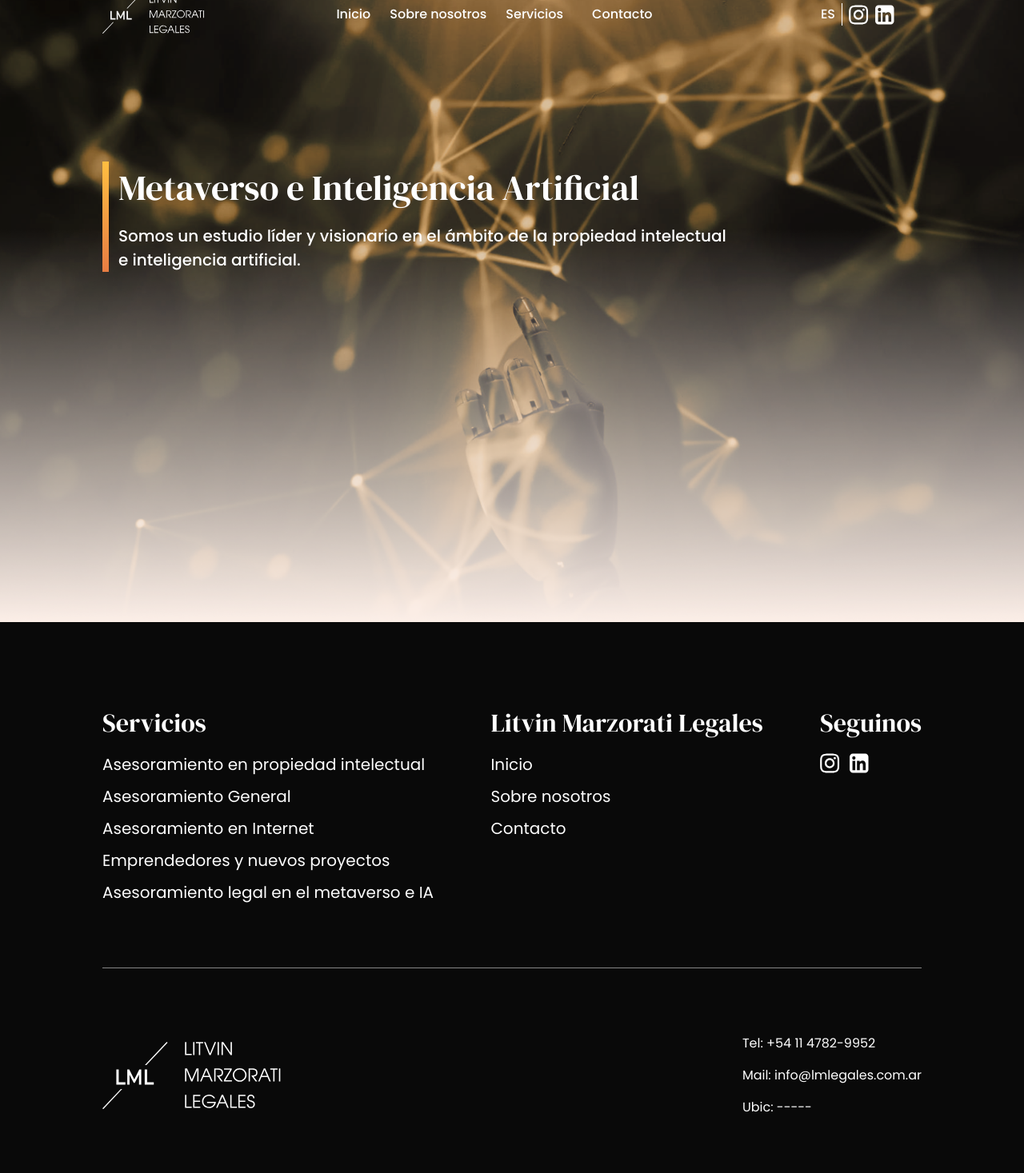
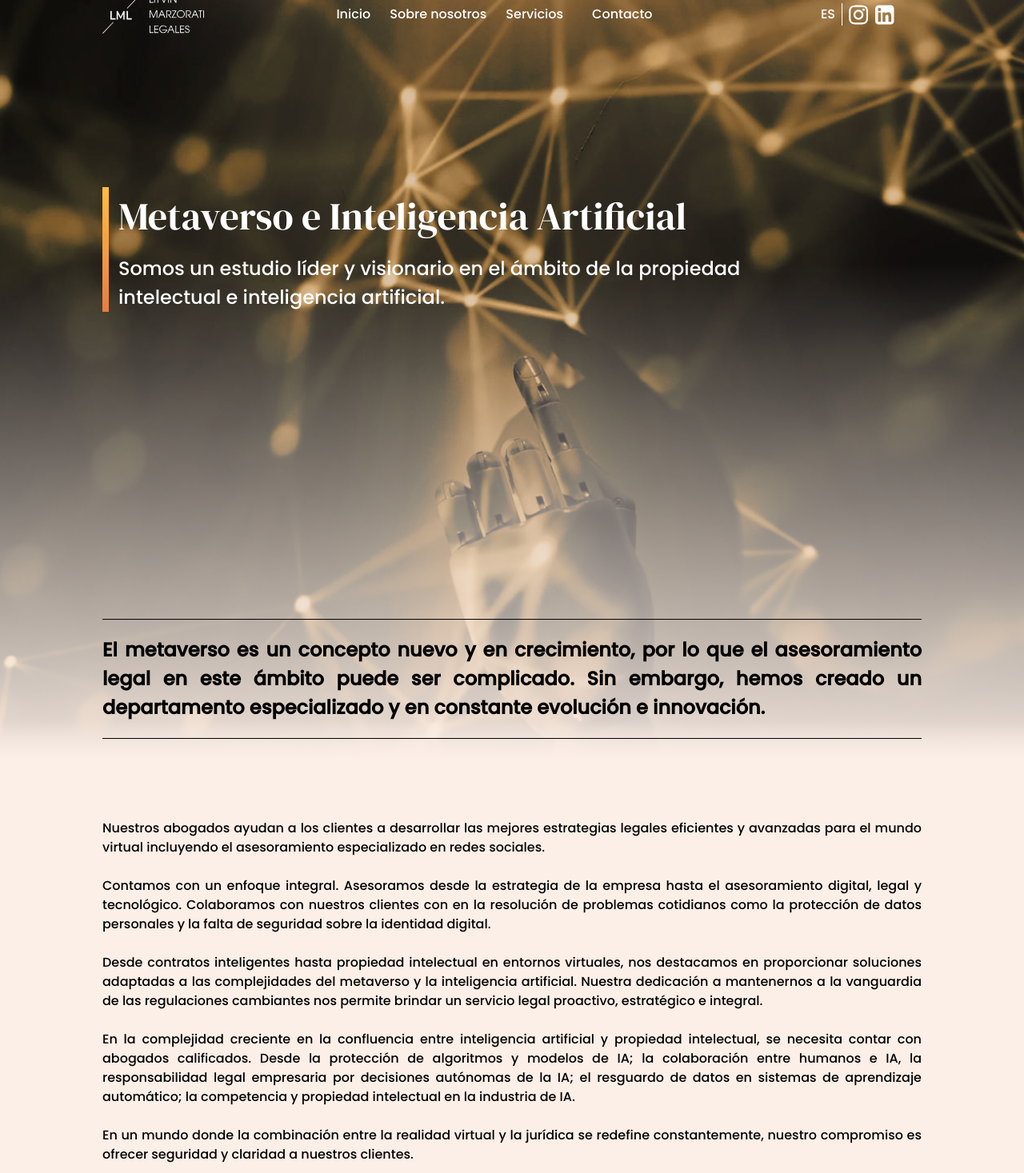
Before and after one commit to Tintaa307/Litvin-Marzorati-Legales, a Next.js app: page /servicios/metaverso-e-ia in a window 1280 px wide. Shown: the part 22-1489 px from the top of the page at 80% size. Built offline with nearby package versions, Linux system fonts and the light colour scheme.

Commit message:
feat: metaverse service page
created and styled page for metaverse service

```diff
--- a/src/app/servicios/metaverso-e-ia/page.tsx
+++ b/src/app/servicios/metaverso-e-ia/page.tsx
@@ -1,11 +1,28 @@
 import Nav from "@/components/Nav";
+import ServiceBody from "@/components/sections/servicios/ServiceBody";
 import ServiceHero from "@/components/sections/servicios/ServiceHero";
+
+import { metaverseData } from "@/utils/servicePages-data";
 
 export default function Metaverso() {
     return (
         <>
+            <div className="absolute -top-5 bg-no-repeat bg-center bg-[url('/assets/metaversoBg.png')] w-full h-[124vh] -z-50">
+                <div className="w-full absolute bottom-0 h-12 bg-gradient-to-t from-background"></div>
+            </div>
             <Nav white={true}></Nav>
-            <ServiceHero></ServiceHero>
+            <div className="z-10">
+                <ServiceHero></ServiceHero>
+                <ServiceBody
+                    firstHighlight={metaverseData.firstHighlight}
+                    secondHighlight={metaverseData.secondHighlight}
+                    p1={metaverseData.p1}
+                    p2={metaverseData.p2}
+                    p3={metaverseData.p3}
+                    p4={metaverseData.p4}
+                    p5={metaverseData.p5}>
+                </ServiceBody>
+            </div>
         </>
     );
 };
--- a/src/components/cards/AboutCard.tsx
+++ b/src/components/cards/AboutCard.tsx
@@ -8,7 +8,7 @@ interface Props {
 
 const AboutCard = ({title, text, image}: Props) => {
     return (
-        <div className="w-[22rem] h-[14rem] bg-[#F4E6DE] rounded-2xl group relative overflow-hidden">
+        <div className="sm:w-[22rem] w-[20rem] sm:h-[14rem] h-[12rem] bg-[#F4E6DE] rounded-2xl group relative overflow-hidden">
             <div className="absolute w-full h-full duration-300 bg-gradient-to-br from-accent-orange to-accent-brown opacity-0 group-hover:opacity-100"></div>
             <div className="absolute w-full h-full flex justify-center items-center text-center p-4 duration-[400ms] -bottom-48 group-hover:-bottom-2">
                 <h2 className="text-white">{text}</h2>
--- a/src/components/sections/Footer.tsx
+++ b/src/components/sections/Footer.tsx
@@ -16,7 +16,7 @@ const Footer = () => {
                         <Link href={''}>Asesoramiento General</Link>
                         <Link href={''}>Asesoramiento en Internet</Link>
                         <Link href={''}>Emprendedores y nuevos proyectos</Link>
-                        <Link href={''}>Asesoramiento legal en el metaverso e IA</Link>
+                        <Link href={'/servicios/metaverso-e-ia'}>Asesoramiento legal en el metaverso e IA</Link>
                     </div>
                 </div>
                 <div className="flex flex-col gap-6">
--- a/src/components/sections/about/Team.tsx
+++ b/src/components/sections/about/Team.tsx
@@ -4,7 +4,7 @@ import teamData from "@/utils/team-data";
 
 const Team = () => {
     return (
-        <div className="mt-48 mb-48 flex flex-col gap-10 items-center justify-start main-padding">
+        <div className="sm:mt-48 mt-40 sm:mb-48 mb-40 flex flex-col gap-10 items-center justify-start main-padding">
             <Heading title="Nuestro equipo" subtitle="Forjamos un camino conjunto hacia metas compartidas, donde cada integrante juega un papel esencial."></Heading>
             <div className="flex flex-wrap justify-center items-center gap-5">
                 {teamData.map((obj, index) => (
--- a/src/components/sections/landing/Media.tsx
+++ b/src/components/sections/landing/Media.tsx
@@ -19,7 +19,7 @@ const Media = () => {
     const swiperRef = useRef<SwiperType>();
 
     return (
-        <div className="flex lg:flex-row flex-col lg:gap-0 gap-8 justify-between lg:items-start items-center main-padding mt-24 mb-24">
+        <div className="flex lg:flex-row flex-col lg:gap-0 gap-8 justify-between lg:items-start items-center main-padding mt-24 sm:mb-24 mb-20">
             <div className="flex flex-col gap-10 max-w-[32rem]">
                 <Heading
                     title="Trascendiendo en los medios"
--- /dev/null
+++ b/src/components/sections/servicios/ServiceBody.tsx
@@ -0,0 +1,36 @@
+interface Props {
+    firstHighlight?: string,
+    secondHighlight?: string,
+    p1: string,
+    p2?: string,
+    p3?: string,
+    p4?: string,
+    p5?: string,
+    p6?: string,
+}
+
+const ServiceBody = ({firstHighlight, secondHighlight, p1, p2, p3, p4, p5}: Props) => {
+    return (
+        <div className="main-padding pb-[6.25rem] flex flex-col gap-[6.25rem] font-poppins">
+            {firstHighlight && (
+                <div className="py-5 border-t border-b border-black">
+                    <h2 className="text-justify md:text-[1.5rem] text-[1.25rem] font-semibold">{firstHighlight}</h2>
+                </div>
+            )}
+            <div className="text-base font-medium text-justify flex flex-col gap-6">
+                <p>{p1}</p>
+                <p>{p2}</p>
+                <p>{p3}</p>
+                <p>{p4}</p>
+                <p>{p5}</p>
+            </div>
+            {secondHighlight && (
+                <div className="py-5 border-t border-b border-black">
+                    <h2 className="text-justify md:text-[1.5rem] text-[1.25rem] font-semibold">{secondHighlight}</h2>
+                </div>
+            )}
+        </div>
+    );
+};
+
+export default ServiceBody;
--- a/src/components/sections/servicios/ServiceHero.tsx
+++ b/src/components/sections/servicios/ServiceHero.tsx
@@ -1,14 +1,14 @@
 const ServiceHero = () => {
     return (
-        <div className="h-screen bg-cover sm:bg-center bg-[url('/assets/metaversoBg.png')]">
-            <div className="main-padding pt-56">
+        <div className="sm:pb-[24rem] pb-[18rem]">
+            <div className="main-padding mt-64">
                 <div className="flex gap-3 h-max">
                     <span className="w-[0.5rem] bg-gradient-to-b from-accent-orange to-accent-brown"></span>
-                    <div className="text-white flex flex-col gap-3 max-w-[48rem]">
-                        <h1 className="font-dmSerif font-normal 2xl:text-[3.75rem] sm:text-[2.75rem] text-[1.9rem] text-left">
+                    <div className="text-white flex flex-col gap-3 max-w-[50rem]">
+                        <h1 className="font-dmSerif font-normal 3xl:text-[4.75rem] 2xl:text-[4rem] sm:text-[3rem] text-[2.75rem] text-left">
                             Metaverso e Inteligencia Artificial
                         </h1>
-                        <h2 className="font-poppins text-[1.25rem] font-medium">Somos un estudio líder y visionario en el ámbito de la propiedad intelectual e inteligencia artificial.</h2>
+                        <h2 className="font-poppins sm:text-[1.5rem] text-[1.25rem] font-medium">Somos un estudio líder y visionario en el ámbito de la propiedad intelectual e inteligencia artificial.</h2>
                     </div>
                 </div>
             </div>
--- /dev/null
+++ b/src/utils/servicePages-data.ts
@@ -0,0 +1,11 @@
+const metaverseData = {
+    firstHighlight: 'El metaverso es un concepto nuevo y en crecimiento, por lo que el asesoramiento legal en este ámbito puede ser complicado. Sin embargo, hemos creado un departamento especializado y en constante evolución e innovación.',
+    secondHighlight: 'Confíe en nuestro equipo para salvaguardar sus intereses, ya sea en transacciones comerciales en el metaverso o en la protección de datos en el ámbito de la inteligencia artificial.',
+    p1: 'Nuestros abogados ayudan a los clientes a desarrollar las mejores estrategias legales eficientes y avanzadas para el mundo virtual incluyendo el asesoramiento especializado en redes sociales.',
+    p2: 'Contamos con un enfoque integral. Asesoramos desde la estrategia de la empresa hasta el asesoramiento digital, legal y tecnológico. Colaboramos con nuestros clientes con en la resolución de problemas cotidianos como la protección de datos personales y la falta de seguridad sobre la identidad digital.',
+    p3: 'Desde contratos inteligentes hasta propiedad intelectual en entornos virtuales, nos destacamos en proporcionar soluciones adaptadas a las complejidades del metaverso y la inteligencia artificial. Nuestra dedicación a mantenernos a la vanguardia de las regulaciones cambiantes nos permite brindar un servicio legal proactivo, estratégico e integral.',
+    p4: 'En la complejidad creciente en la confluencia entre inteligencia artificial y propiedad intelectual, se necesita contar con abogados calificados. Desde la protección de algoritmos y modelos de IA; la colaboración entre humanos e IA, la responsabilidad legal empresaria por decisiones autónomas de la IA; el resguardo de datos en sistemas de aprendizaje automático; la competencia y propiedad intelectual en la industria de IA.',
+    p5: 'En un mundo donde la combinación entre la realidad virtual y la jurídica se redefine constantemente, nuestro compromiso es ofrecer seguridad y claridad a nuestros clientes.',
+}
+
+export { metaverseData };
--- a/tailwind.config.ts
+++ b/tailwind.config.ts
@@ -41,6 +41,7 @@ const config: Config = {
       },
       screens: {
         'service': '1370px',
+        '3xl': '1600px',
       },
     },
   },
```
Also changed, not shown: src/components/Nav.tsx (+6 -4 lines), src/components/cards/TeamCard.tsx (+3 -3 lines).
